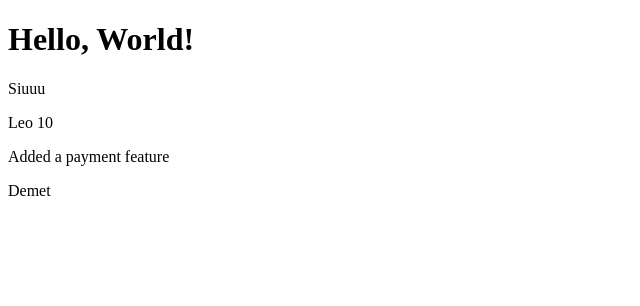
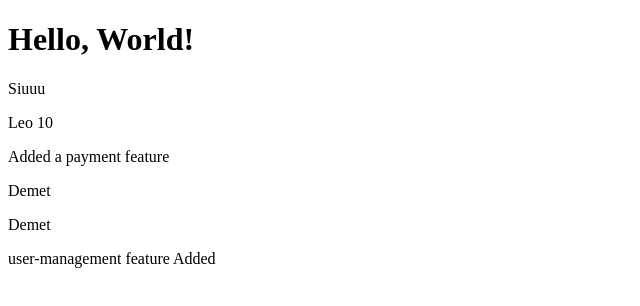
Before and after one commit to gitlearn1100/git-test, a plain HTML site: page index.html in a window 1280 px wide. Shown: the whole page, without its empty margins (0-640 px from the left). Drawn offline with Linux system fonts and the light colour scheme.

Commit message:
User management (#5)
* Demet Add

* Impliment user mangement

```diff
--- a/index.html
+++ b/index.html
@@ -25,5 +25,18 @@
 
     </div>
 
+
+    <div>
+
+        <p>Demet</p>
+
+    </div>
+
+    <div>
+        user-management feature Added
+    </div>
+
+
+
 </body>
 </html>
```
